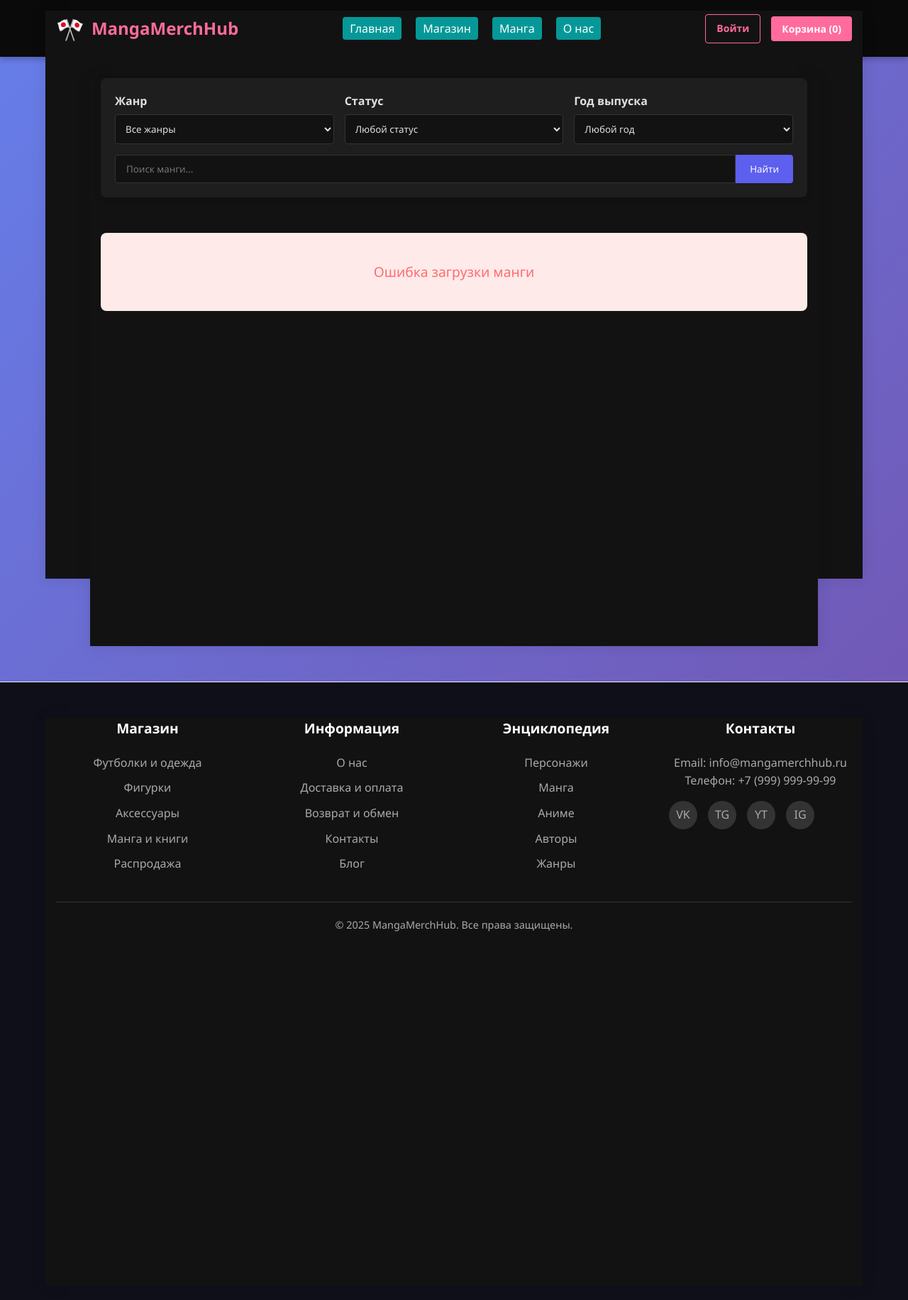
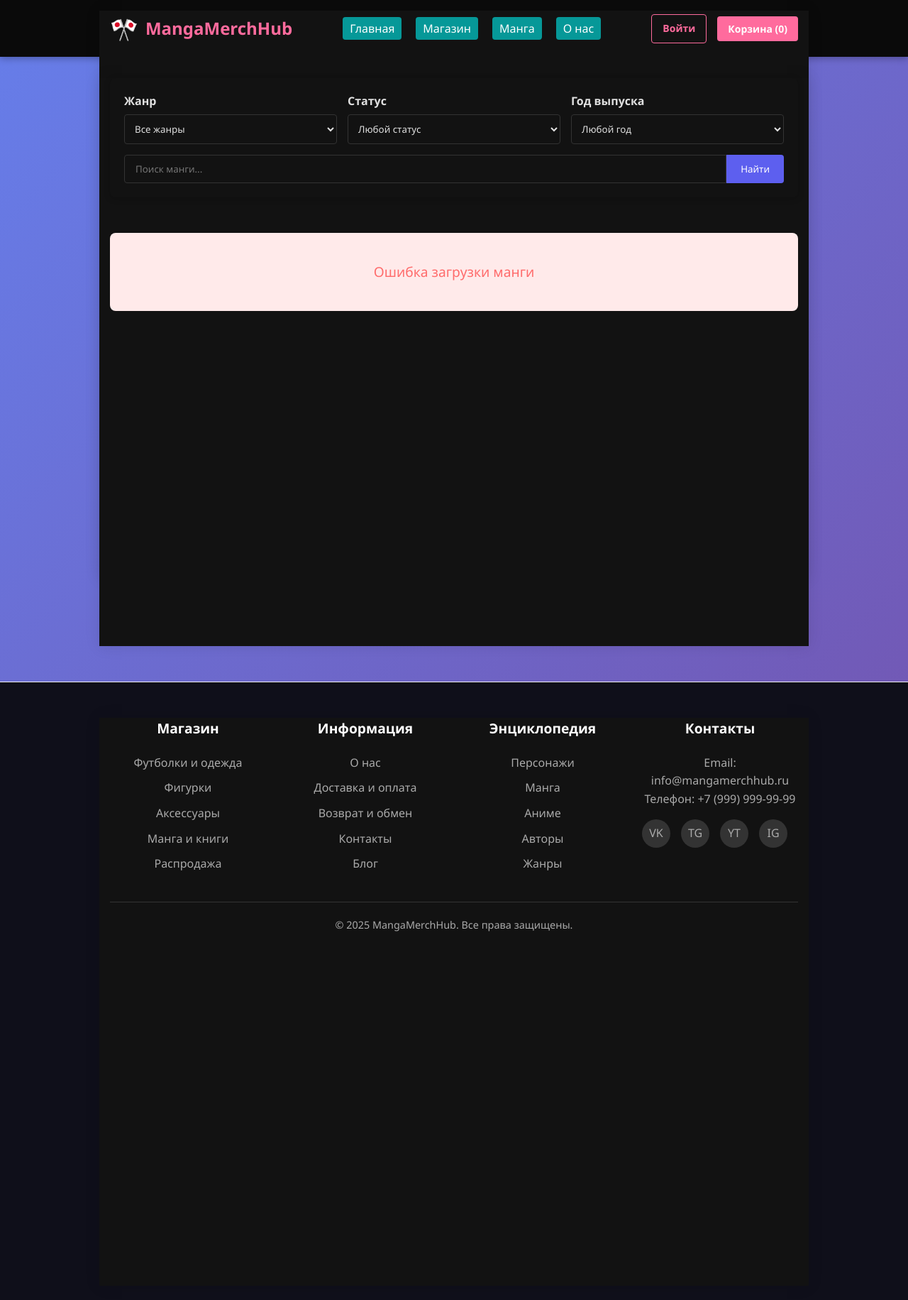
Before and after one commit to Oyoshiiii/php-project, a PHP site: page /site-visual/manga-catalog.php in a window 1280 px wide. Shown: the whole page at 71% size. Run offline with PHP 8.4, Linux system fonts and the light colour scheme.

Commit message:
Subtle fixes to css codes for better fitting

```diff
--- a/site-visual/css/index.css
+++ b/site-visual/css/index.css
@@ -51,7 +51,7 @@
 .container {
     background-color: var(--bg-color);
     width: 90%;
-    max-width: 1200px;
+    max-width: 1140px;
     margin: 0 auto;
     padding: 0 15px;
 }
--- a/site-visual/css/manga-catalog.css
+++ b/site-visual/css/manga-catalog.css
@@ -147,7 +147,7 @@
 
 
         .catalog-filters {
-            background-color: white;
+            background-color: var(--dark);
             padding: 20px;
             border-radius: 8px;
             box-shadow: 0 2px 10px rgba(0,0,0,0.05);
@@ -390,10 +390,11 @@
 
 
         .manga-card {
-            background-color: white;
+            background-color: var(--dark);
             border-radius: 8px;
             overflow: hidden;
             box-shadow: 0 4px 15px rgba(0, 0, 0, 0.158);
+            color: white;
             transition: transform 0.3s, box-shadow 0.3s;
             cursor: pointer;
         }
@@ -414,7 +415,7 @@
             padding: 15px 15px 5px;
             font-weight: 600;
             font-size: 1rem;
-            color: var(--dark);
+            color: var(--secondary);
             height: 2.4em;
             overflow: hidden;
             display: -webkit-box;
@@ -640,7 +641,7 @@
             left: 0;
             width: 100%;
             height: 100%;
-            background-color: rgba(255, 255, 255, 0.9);
+            background-color: rgba(0, 0, 0, 0.9);
             z-index: 1000;
             overflow-y: auto;
             display: none;
@@ -872,7 +873,7 @@
 .container {
     background-color: var(--dark);
     width: 90%;
-    max-width: 1200px;
+    max-width: 1000px;
     margin: 0 auto;
     padding: 0 15px;
 }
@@ -992,7 +993,7 @@
 
 
 .catalog-filters {
-    background-color: var(--light);
+    background-color: var(--dark);
     padding: 20px;
     border-radius: 8px;
     box-shadow: 0 2px 10px rgba(0,0,0,0.2);
@@ -1683,7 +1684,7 @@
 }
 
 .manga-card {
-    background-color: var(--light);
+    background-color: var(--dark);
     border-radius: 8px;
     overflow: hidden;
     box-shadow: 0 4px 15px rgba(0, 0, 0, 0.3);
```
